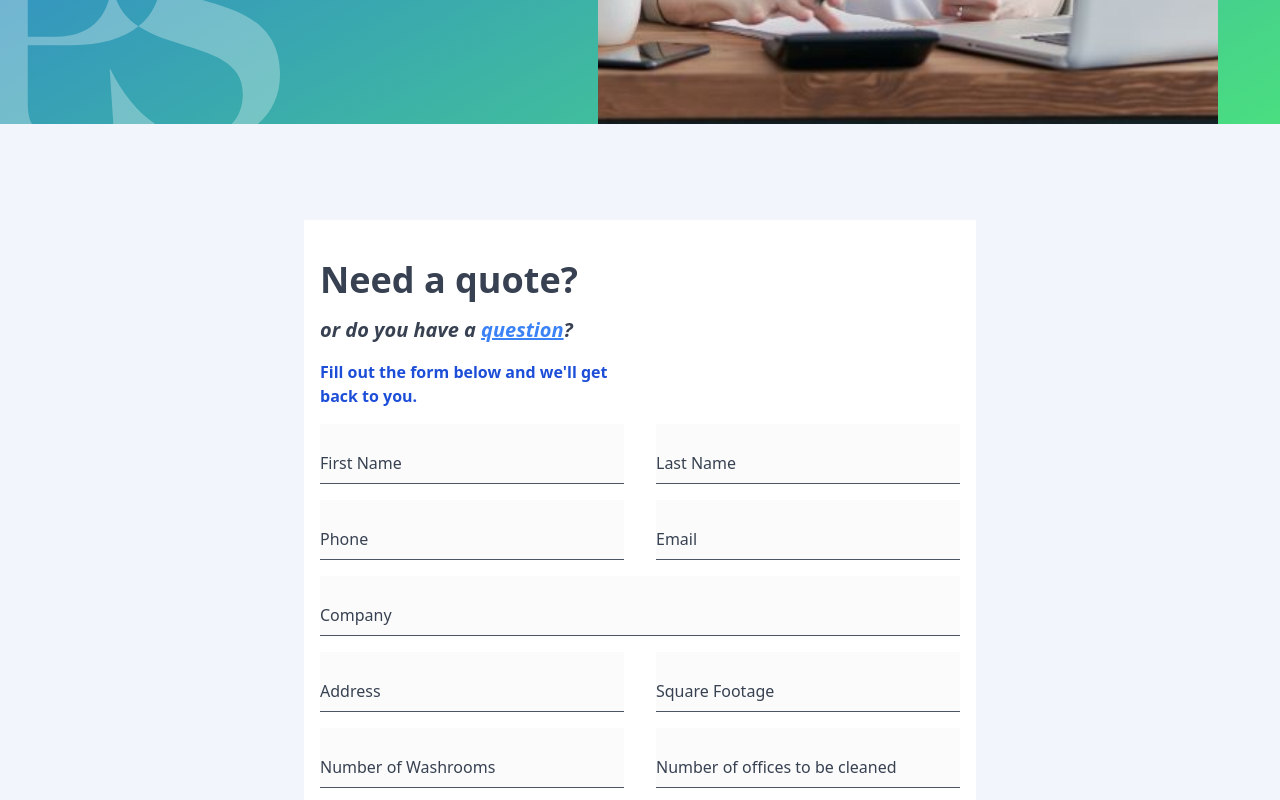
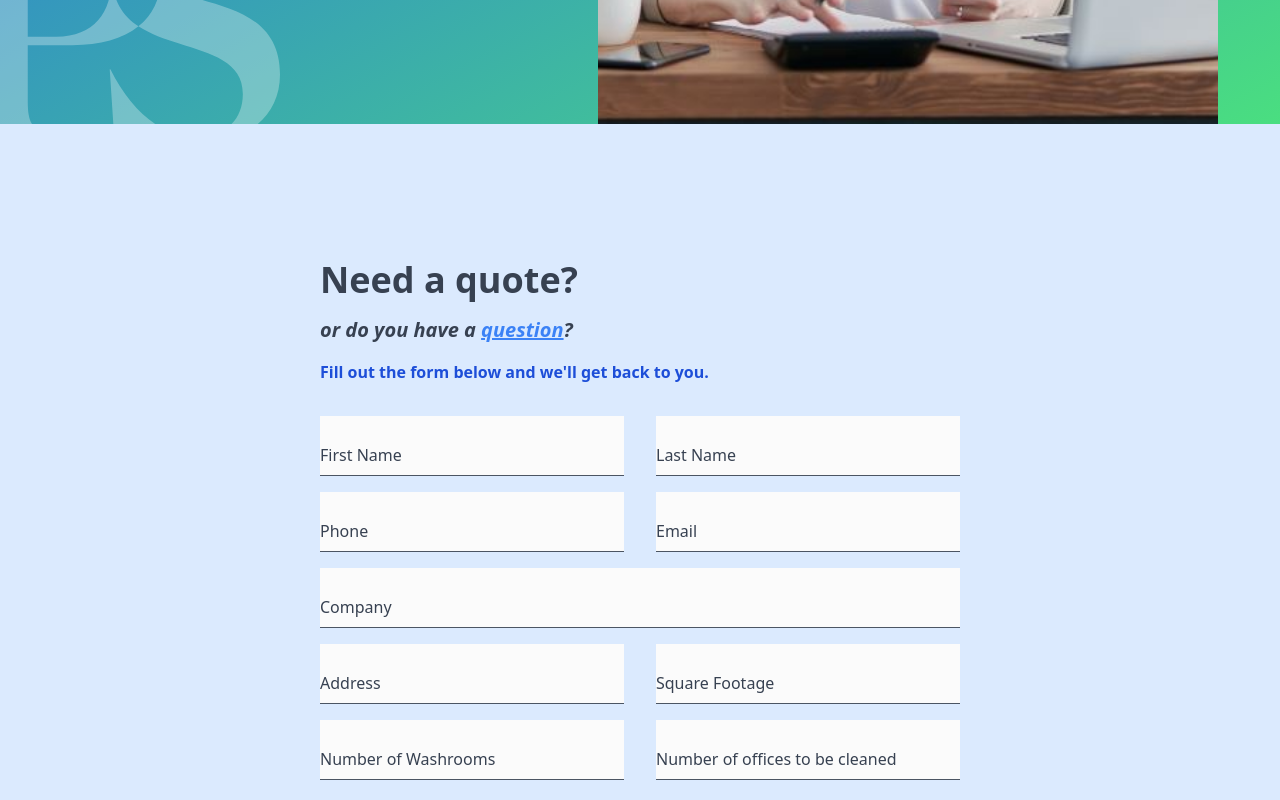
Before and after one commit to perfectscrub/perfect-scrub, a Next.js app: page /quote in a window 1280 px wide. Shown: the part 640-1440 px from the top of the page. Built offline with nearby package versions, Linux system fonts and the light colour scheme.

Commit message:
update quote, contact form pages, and nav bar text

```diff
--- a/components/contact-form/ContactForm.jsx
+++ b/components/contact-form/ContactForm.jsx
@@ -14,7 +14,7 @@ const ContactForm = () => {
   }
 
   return (
-    <section className="relative bg-white px-4 py-12 lg:pt-24 lg:pb-32">
+    <section className="relative bg-blue-100 px-4 py-12 lg:pt-24 lg:pb-32">
           {/* Form */}
           <div className="text-gray-700 bg-transparent p-4 pb-8 mx-auto max-w-2xl">
             <h2 className="font-sans text-4xl font-semibold mt-6">
--- a/components/navbar/Navbar.jsx
+++ b/components/navbar/Navbar.jsx
@@ -167,7 +167,8 @@ const Navbar = ({ toggleNav, setToggleNav, handleNavClose }) => {
                   href="/commercial-cleaning"
                   onClick={() => handleNavMenuClick("nav")}
                 >
-                  <span className="lg:block">COMMERCIAL</span> CLEANING
+                  <span className="lg:block">COMMERCIAL</span>
+                  {/* CLEANING */}
                 </Link>
                 <span
                   id="chevron2"
--- a/components/quote-form/QuoteForm.jsx
+++ b/components/quote-form/QuoteForm.jsx
@@ -14,9 +14,9 @@ const QuoteForm = () => {
 
   }
   return (
-    <section className="contact bg-gradient-bl from-gray-50 to-blue-200 px-4 py-12 lg:pt-24 lg:pb-32">
+    <section className="contact bg-blue-100 px-4 py-12 lg:pt-24 lg:pb-32">
           {/* Form */}
-          <div className="text-gray-700 bg-white p-4 pb-8 mx-auto max-w-2xl">
+          <div className="text-gray-700 bg-blue-100 p-4 pb-8 mx-auto max-w-2xl">
             <h2 className="font-sans text-4xl font-semibold mt-6">
               Need a quote?
             </h2>
@@ -27,7 +27,7 @@ const QuoteForm = () => {
               </Link>
               ?
             </p>
-            <p className="text-blue-700 font-sans text-base font-semibold mt-4 lg:w-1/2">
+            <p className="text-blue-700 font-sans text-base font-semibold mt-4 pb-4">
               Fill out the form below and we'll get back to you.
             </p>
             <form
```
